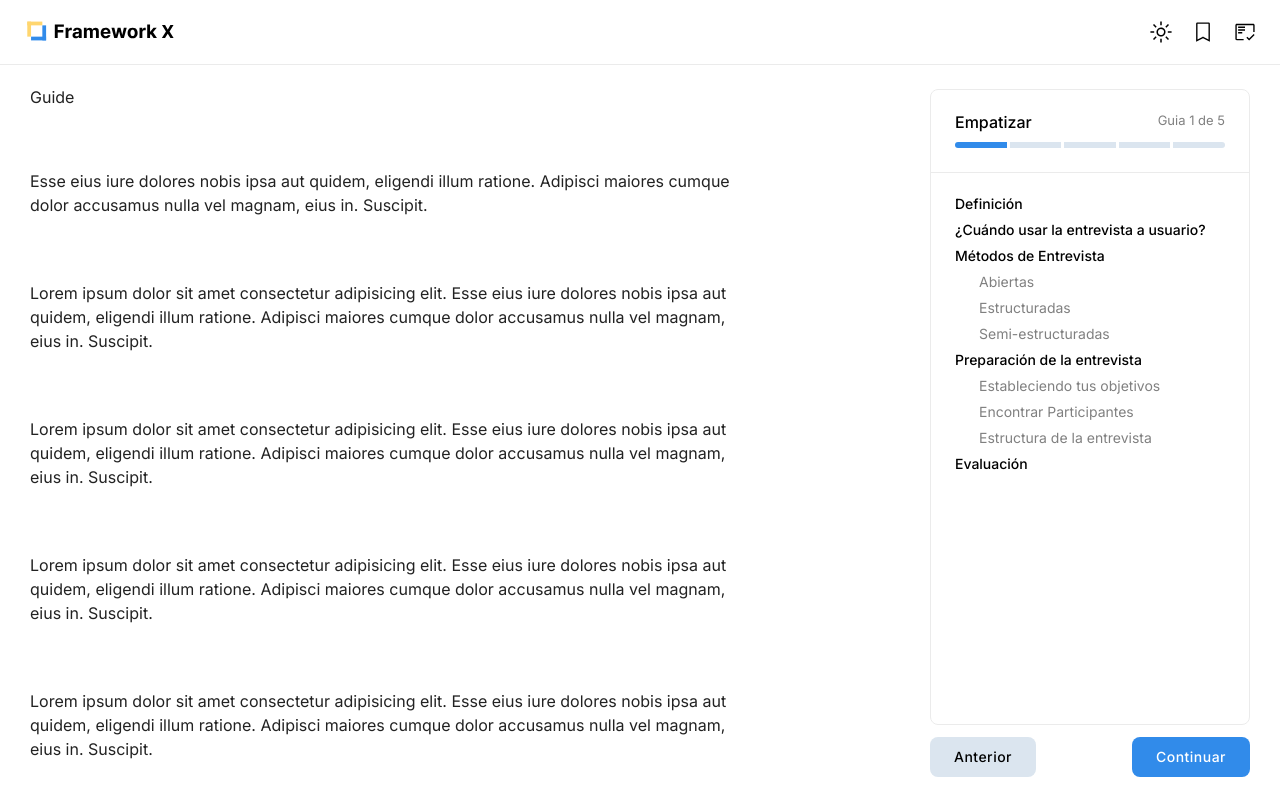
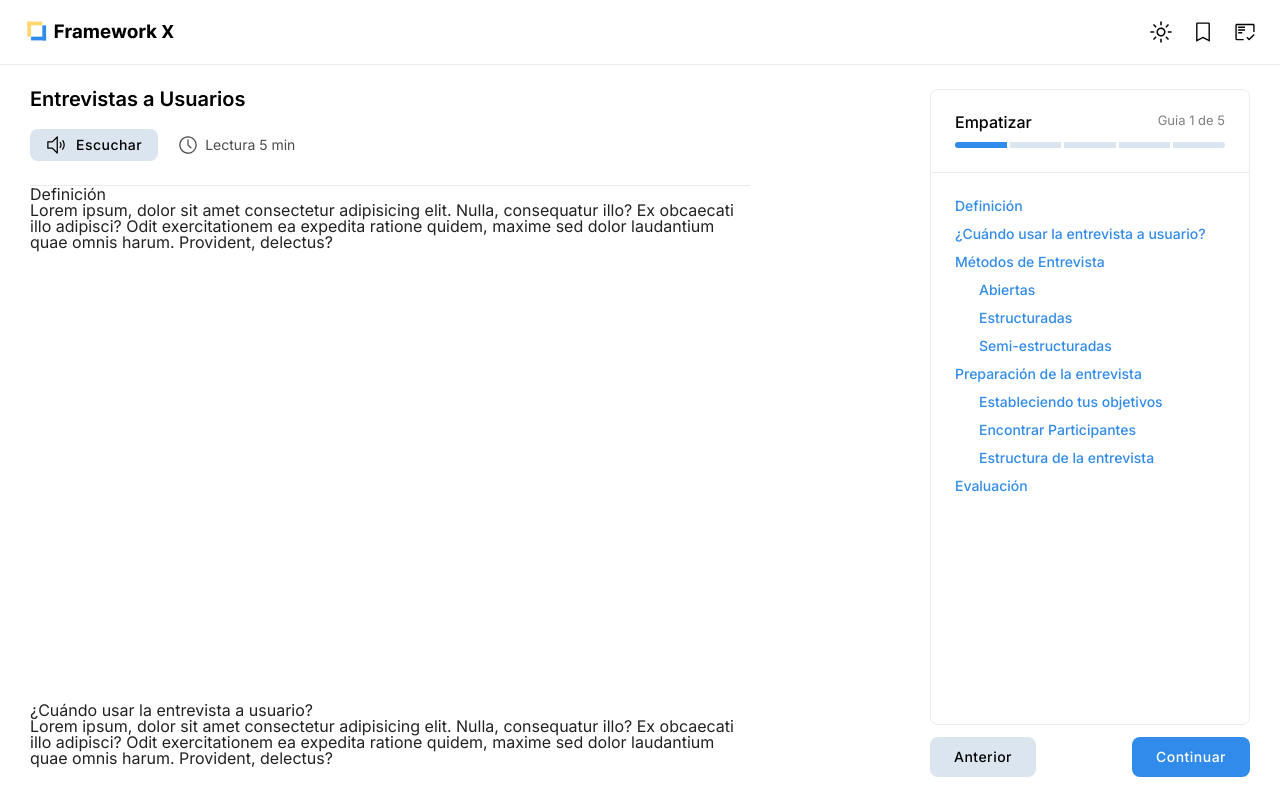
Before and after one commit to unheval-design/framework-x, a Vue app: page /guias/1 in a window 1280 px wide. Shown: the top 800 px of the page. Built offline with nearby package versions, Linux system fonts and the light colour scheme.

Commit message:
Feature: guide table content highlight with scroll

```diff
--- a/index.html
+++ b/index.html
@@ -16,6 +16,10 @@
       font-family: 'Inter', sans-serif;
       background-color: var(--neutral_color);
     }
+    html {
+      scroll-padding-top: calc(var(--navbar_height) + var(--padding));
+      scroll-behavior: smooth;
+    }
   </style>
   <body>
     <div id="app"></div>
--- a/src/components/Guide.vue
+++ b/src/components/Guide.vue
@@ -6,19 +6,10 @@ const guideId = inject('guideId');
 </script>
 
 <template>
-    <div class="Guide">
+    <section class="Guide">
         <Guide1 v-if="guideId === 1" />
         <Guide2 v-if="guideId === 2" />
-    </div>
+    </section>
 </template>
 
-<style lang="scss">
-.Guide {
-    display: flex;
-    flex-direction: column;
-    gap: 4rem;
-    p {
-        line-height: var(--text_line_height);
-    }
-}
-</style>
+<style lang="scss"></style>
--- /dev/null
+++ b/src/components/GuideBody.vue
@@ -0,0 +1,16 @@
+<template>
+    <article class="GuideBody">
+        <slot />
+    </article>
+</template>
+
+<script>
+export default {};
+</script>
+
+<style lang="scss">
+.GuideBody {
+    display: flex;
+    flex-direction: column;
+}
+</style>
--- a/src/components/GuideTableContent.vue
+++ b/src/components/GuideTableContent.vue
@@ -1,13 +1,20 @@
 <script setup>
-import { guidesTableContent } from '@/helpers/stagesData.js';
-import { inject } from '@vue/runtime-core';
+import { guideTableContent } from '@/helpers/stagesData.js';
+import { inject, onMounted } from '@vue/runtime-core';
+import useTableContentHighlight from '@/hooks/useTableContentHighlight.js';
 const guideId = inject('guideId');
+
+onMounted(() => {
+    useTableContentHighlight();
+});
 </script>
 
 <template>
     <ul class="GuideTableContent">
-        <ol v-for="(content, i) in guidesTableContent[guideId]" :key="i">
-            <li v-for="(text, j) in content" :key="j">{{ text }}</li>
+        <ol v-for="(content, i) in guideTableContent[guideId]" :key="i">
+            <li v-for="(title, j) in content" :key="j">
+                <a :href="`#${title.href}`">{{ title.name }}</a>
+            </li>
         </ol>
     </ul>
 </template>
@@ -22,14 +29,27 @@ ul.GuideTableContent {
         flex-direction: column;
         gap: var(--gap_sm);
         li {
-            color: var(--text_color_50);
-            font-size: var(--text_size);
             padding-left: var(--padding);
+            a {
+                color: var(--text_color_50);
+                font-size: var(--text_size);
+                text-decoration: none;
+            }
             &:first-child {
+                padding-left: 0;
+                a {
+                    font-weight: 500;
+                    font-size: var(--text_size);
+                    color: var(--text_color);
+                    text-decoration: none;
+                }
+            }
+            a.active {
+                color: var(--primary_color);
                 font-weight: 500;
-                color: var(--text_color);
-                font-size: var(--text_size);
-                padding-left: 0;
+            }
+            a:hover {
+                text-decoration: underline;
             }
         }
     }
--- /dev/null
+++ b/src/components/GuideTitle.vue
@@ -0,0 +1,66 @@
+<script setup>
+import IconListen from '@/components/drawables/IconListen.vue';
+import IconTime from '@/components/drawables/IconTime.vue';
+import Button from '@/components/Button.vue';
+import { ref } from '@vue/reactivity';
+const isPlaying = ref(false);
+const playAudio = () => {
+    isPlaying.value = !isPlaying.value;
+};
+</script>
+<template>
+    <div class="GuideTitle">
+        <h1><slot /></h1>
+        <div class="guide_title_options">
+            <Button v-if="!isPlaying" secondary small @click="playAudio()">
+                <template v-slot:icon>
+                    <IconListen />
+                </template>
+                Escuchar
+            </Button>
+            <Button v-if="isPlaying" small @click="playAudio()">
+                <template v-slot:icon>
+                    <IconListen animation />
+                </template>
+                Escuchando
+            </Button>
+            <span class="guide_time_read">
+                <IconTime />
+                <p>Lectura <slot name="timeRead" /> min</p>
+            </span>
+        </div>
+    </div>
+</template>
+
+<style lang="scss">
+.GuideTitle {
+    border-bottom: 1px solid var(--border_color_70);
+    padding-bottom: var(--padding);
+    display: flex;
+    flex-direction: column;
+    gap: var(--gap);
+    h1 {
+        color: var(--text_color);
+        font-weight: 600;
+        font-size: var(--title_size);
+    }
+    .guide_title_options {
+        display: flex;
+        gap: var(--gap);
+        .guide_time_read {
+            display: flex;
+            align-items: center;
+            gap: 7px;
+            svg {
+                width: var(--icon_size_sm);
+                height: var(--icon_size_sm);
+                fill: var(--text_color_70);
+            }
+            p {
+                font-size: var(--text_size);
+                color: var(--text_color_70);
+            }
+        }
+    }
+}
+</style>
--- a/src/components/guides/Guide1.vue
+++ b/src/components/guides/Guide1.vue
@@ -1,79 +1,98 @@
-<template>
-    <h1>Guide</h1>
-    <p>
-        Esse eius iure dolores nobis ipsa aut quidem, eligendi illum ratione.
-        Adipisci maiores cumque dolor accusamus nulla vel magnam, eius in.
-        Suscipit.
-    </p>
-    <p>
-        Lorem ipsum dolor sit amet consectetur adipisicing elit. Esse eius iure
-        dolores nobis ipsa aut quidem, eligendi illum ratione. Adipisci maiores
-        cumque dolor accusamus nulla vel magnam, eius in. Suscipit.
-    </p>
-    <p>
-        Lorem ipsum dolor sit amet consectetur adipisicing elit. Esse eius iure
-        dolores nobis ipsa aut quidem, eligendi illum ratione. Adipisci maiores
-        cumque dolor accusamus nulla vel magnam, eius in. Suscipit.
-    </p>
-    <p>
-        Lorem ipsum dolor sit amet consectetur adipisicing elit. Esse eius iure
-        dolores nobis ipsa aut quidem, eligendi illum ratione. Adipisci maiores
-        cumque dolor accusamus nulla vel magnam, eius in. Suscipit.
-    </p>
-    <p>
-        Lorem ipsum dolor sit amet consectetur adipisicing elit. Esse eius iure
-        dolores nobis ipsa aut quidem, eligendi illum ratione. Adipisci maiores
-        cumque dolor accusamus nulla vel magnam, eius in. Suscipit.
-    </p>
-    <p>
-        Lorem ipsum dolor sit amet consectetur adipisicing elit. Esse eius iure
-        dolores nobis ipsa aut quidem, eligendi illum ratione. Adipisci maiores
-        cumque dolor accusamus nulla vel magnam, eius in. Suscipit.
-    </p>
-    <p>
-        Lorem ipsum dolor sit amet consectetur adipisicing elit. Esse eius iure
-        dolores nobis ipsa aut quidem, eligendi illum ratione. Adipisci maiores
-        cumque dolor accusamus nulla vel magnam, eius in. Suscipit.
-    </p>
-    <p>
-        Lorem ipsum dolor sit amet consectetur adipisicing elit. Esse eius iure
-        dolores nobis ipsa aut quidem, eligendi illum ratione. Adipisci maiores
-        cumque dolor accusamus nulla vel magnam, eius in. Suscipit.
-    </p>
-    <p>
-        Lorem ipsum dolor sit amet consectetur adipisicing elit. Esse eius iure
-        dolores nobis ipsa aut quidem, eligendi illum ratione. Adipisci maiores
-        cumque dolor accusamus nulla vel magnam, eius in. Suscipit.
-    </p>
-    <p>
-        Lorem ipsum dolor sit amet consectetur adipisicing elit. Esse eius iure
-        dolores nobis ipsa aut quidem, eligendi illum ratione. Adipisci maiores
-        cumque dolor accusamus nulla vel magnam, eius in. Suscipit.
-    </p>
-    <p>
-        Lorem ipsum dolor sit amet consectetur adipisicing elit. Esse eius iure
-        dolores nobis ipsa aut quidem, eligendi illum ratione. Adipisci maiores
-        cumque dolor accusamus nulla vel magnam, eius in. Suscipit.
-    </p>
-    <p>
-        Lorem ipsum dolor sit amet consectetur adipisicing elit. Esse eius iure
-        dolores nobis ipsa aut quidem, eligendi illum ratione. Adipisci maiores
-        cumque dolor accusamus nulla vel magnam, eius in. Suscipit.
-    </p>
-    <p>
-        Lorem ipsum dolor sit amet consectetur adipisicing elit. Esse eius iure
-        dolores nobis ipsa aut quidem, eligendi illum ratione. Adipisci maiores
-        cumque dolor accusamus nulla vel magnam, eius in. Suscipit.
-    </p>
-    <p>
-        Lorem ipsum dolor sit amet consectetur adipisicing elit. Esse eius iure
-        dolores nobis ipsa aut quidem, eligendi illum ratione. Adipisci maiores
-        cumque dolor accusamus nulla vel magnam, eius in. Suscipit.
-    </p>
-</template>
-
-<script>
-export default {};
+<script setup>
+import GuideTitle from '@/components/GuideTitle.vue';
+import GuideBody from '@/components/GuideBody.vue';
 </script>
 
-<style></style>
+<template>
+    <GuideTitle>
+        Entrevistas a Usuarios
+        <template v-slot:timeRead>5</template>
+    </GuideTitle>
+    <GuideBody>
+        <h1 id="guide_1_title_1">Definición</h1>
+        <p>
+            Lorem ipsum, dolor sit amet consectetur adipisicing elit. Nulla,
+            consequatur illo? Ex obcaecati illo adipisci? Odit exercitationem ea
+            expedita ratione quidem, maxime sed dolor laudantium quae omnis
+            harum. Provident, delectus?
+        </p>
+        <h1 id="guide_1_title_2">¿Cuándo usar la entrevista a usuario?</h1>
+        <p>
+            Lorem ipsum, dolor sit amet consectetur adipisicing elit. Nulla,
+            consequatur illo? Ex obcaecati illo adipisci? Odit exercitationem ea
+            expedita ratione quidem, maxime sed dolor laudantium quae omnis
+            harum. Provident, delectus?
+        </p>
+        <h2 id="guide_1_title_3">Métodos de Entrevista</h2>
+        <p>
+            Lorem ipsum, dolor sit amet consectetur adipisicing elit. Nulla,
+            consequatur illo? Ex obcaecati illo adipisci? Odit exercitationem ea
+            expedita ratione quidem, maxime sed dolor laudantium quae omnis
+            harum. Provident, delectus?
+        </p>
+        <h1 id="guide_1_title_4">Abiertas</h1>
+        <p>
+            Lorem ipsum, dolor sit amet consectetur adipisicing elit. Nulla,
+            consequatur illo? Ex obcaecati illo adipisci? Odit exercitationem ea
+            expedita ratione quidem, maxime sed dolor laudantium quae omnis
+            harum. Provident, delectus?
+        </p>
+        <h1 id="guide_1_title_5">Estructuradas</h1>
+        <p>
+            Lorem ipsum, dolor sit amet consectetur adipisicing elit. Nulla,
+            consequatur illo? Ex obcaecati illo adipisci? Odit exercitationem ea
+            expedita ratione quidem, maxime sed dolor laudantium quae omnis
+            harum. Provident, delectus?
+        </p>
+        <h1 id="guide_1_title_6">Semi-estructuradas</h1>
+        <p>
+            Lorem ipsum, dolor sit amet consectetur adipisicing elit. Nulla,
+            consequatur illo? Ex obcaecati illo adipisci? Odit exercitationem ea
+            expedita ratione quidem, maxime sed dolor laudantium quae omnis
+            harum. Provident, delectus?
+        </p>
+        <h1 id="guide_1_title_7">Preparación de la entrevista</h1>
+        <p>
+            Lorem ipsum, dolor sit amet consectetur adipisicing elit. Nulla,
+            consequatur illo? Ex obcaecati illo adipisci? Odit exercitationem ea
+            expedita ratione quidem, maxime sed dolor laudantium quae omnis
+            harum. Provident, delectus?
+        </p>
+        <h1 id="guide_1_title_8">Estableciendo tus objetivos</h1>
+        <p>
+            Lorem ipsum, dolor sit amet consectetur adipisicing elit. Nulla,
+            consequatur illo? Ex obcaecati illo adipisci? Odit exercitationem ea
+            expedita ratione quidem, maxime sed dolor laudantium quae omnis
+            harum. Provident, delectus?
+        </p>
+        <h1 id="guide_1_title_9">Encontrar Participantes</h1>
+        <p>
+            Lorem ipsum, dolor sit amet consectetur adipisicing elit. Nulla,
+            consequatur illo? Ex obcaecati illo adipisci? Odit exercitationem ea
+            expedita ratione quidem, maxime sed dolor laudantium quae omnis
+            harum. Provident, delectus?
+        </p>
+        <h1 id="guide_1_title_10">Estructura de la entrevista</h1>
+        <p>
+            Lorem ipsum, dolor sit amet consectetur adipisicing elit. Nulla,
+            consequatur illo? Ex obcaecati illo adipisci? Odit exercitationem ea
+            expedita ratione quidem, maxime sed dolor laudantium quae omnis
+            harum. Provident, delectus?
+        </p>
+        <h1 id="guide_1_title_11">Evaluación</h1>
+        <p>
+            Lorem ipsum, dolor sit amet consectetur adipisicing elit. Nulla,
+            consequatur illo? Ex obcaecati illo adipisci? Odit exercitationem ea
+            expedita ratione quidem, maxime sed dolor laudantium quae omnis
+            harum. Provident, delectus?
+        </p>
+    </GuideBody>
+</template>
+<style lang="scss">
+.GuideBody {
+    p {
+        display: block;
+        height: 500px;
+    }
+}
+</style>
--- a/src/components/guides/Guide2.vue
+++ b/src/components/guides/Guide2.vue
@@ -1,10 +1,16 @@
+<script setup>
+import GuideTitle from '@/components/GuideTitle.vue';
+</script>
+
 <template>
-    <h1>Guide {{ id }}</h1>
+    <GuideTitle>
+        Análisis Heurístico
+        <template v-slot:timeRead>4</template>
+    </GuideTitle>
     <p>
-        Eligendi illum ratione. Adipisci maiores cumque dolor accusamus nulla
-        vel magnam, eius in. Suscipit. Esse eius iure dolores nobis ipsa aut
-        quidem, eligendi illum ratione. Adipisci maiores cumque dolor accusamus
-        nulla vel magnam, eius in. Suscipit.
+        Esse eius iure dolores nobis ipsa aut quidem, eligendi illum ratione.
+        Adipisci maiores cumque dolor accusamus nulla vel magnam, eius in.
+        Suscipit.
     </p>
     <p>
         Lorem ipsum dolor sit amet consectetur adipisicing elit. Esse eius iure
@@ -72,9 +78,4 @@
         cumque dolor accusamus nulla vel magnam, eius in. Suscipit.
     </p>
 </template>
-
-<script>
-export default {};
-</script>
-
 <style></style>
--- a/src/helpers/stagesData.js
+++ b/src/helpers/stagesData.js
@@ -29,23 +29,28 @@ export const guides = {
     }
 };
 
-export const guidesTableContent = {
+export const guideTableContent = {
     1: [
-        ['Definición'],
-        ['¿Cuándo usar la entrevista a usuario?'],
+        [{ name: 'Definición', href: 'guide_1_title_1' }],
         [
-            'Métodos de Entrevista',
-            'Abiertas',
-            'Estructuradas',
-            'Semi-estructuradas'
+            {
+                name: '¿Cuándo usar la entrevista a usuario?',
+                href: 'guide_1_title_2'
+            }
         ],
         [
-            'Preparación de la entrevista',
-            'Estableciendo tus objetivos',
-            'Encontrar Participantes',
-            'Estructura de la entrevista'
+            { name: 'Métodos de Entrevista', href: 'guide_1_title_3' },
+            { name: 'Abiertas', href: 'guide_1_title_4' },
+            { name: 'Estructuradas', href: 'guide_1_title_5' },
+            { name: 'Semi-estructuradas', href: 'guide_1_title_6' }
         ],
-        ['Evaluación']
+        [
+            { name: 'Preparación de la entrevista', href: 'guide_1_title_7' },
+            { name: 'Estableciendo tus objetivos', href: 'guide_1_title_8' },
+            { name: 'Encontrar Participantes', href: 'guide_1_title_9' },
+            { name: 'Estructura de la entrevista', href: 'guide_1_title_10' }
+        ],
+        [{ name: 'Evaluación', href: 'guide_1_title_11' }]
     ],
     2: [
         ['Definición'],
--- /dev/null
+++ b/src/hooks/useTableContentHighlight.js
@@ -0,0 +1,31 @@
+import { nextTick } from '@vue/runtime-core';
+
+const useTableContentHighlight = () => {
+    nextTick(() => {
+        const observer = new IntersectionObserver((entries) => {
+            entries.forEach((entry) => {
+                const id = entry.target.getAttribute('id');
+                if (entry.intersectionRatio > 0) {
+                    document
+                        .querySelector(
+                            `.GuideTableContent ol li a[href="#${id}"]`
+                        )
+                        .classList.add('active');
+                } else {
+                    document
+                        .querySelector(
+                            `.GuideTableContent ol li a[href="#${id}"]`
+                        )
+                        .classList.remove('active');
+                }
+            });
+        });
+
+        // Track all sections that have an `id` applied
+        document.querySelectorAll('h1[id], h2[id]').forEach((title) => {
+            observer.observe(title);
+        });
+    });
+};
+
+export default useTableContentHighlight;
```
